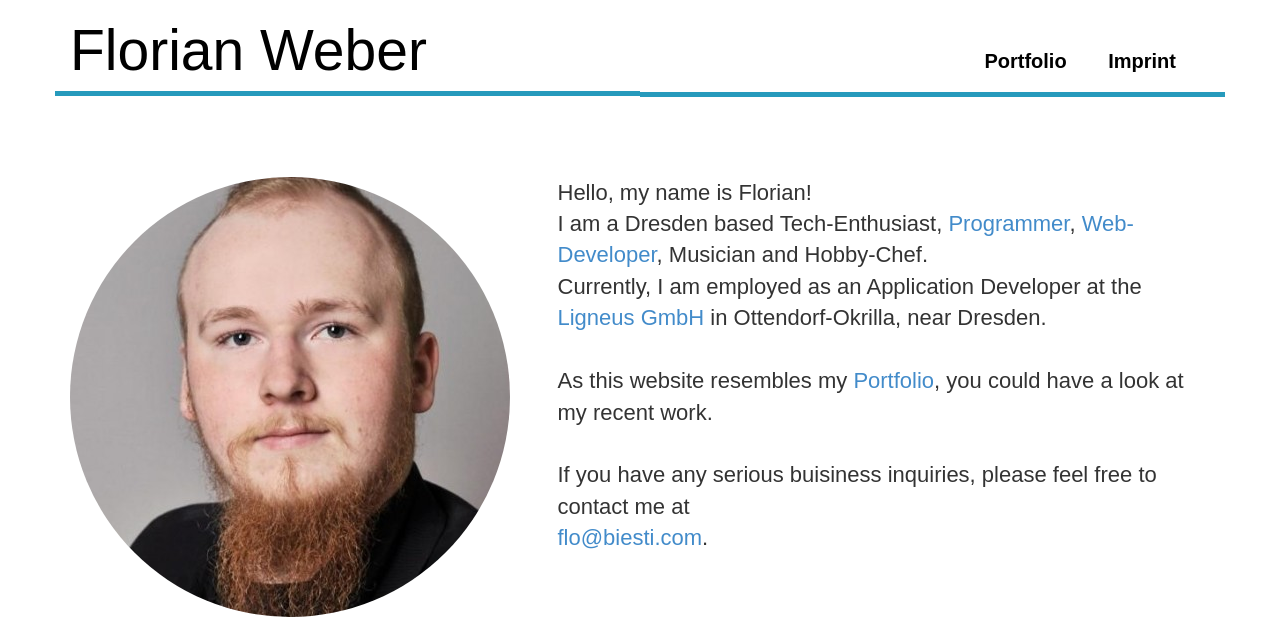
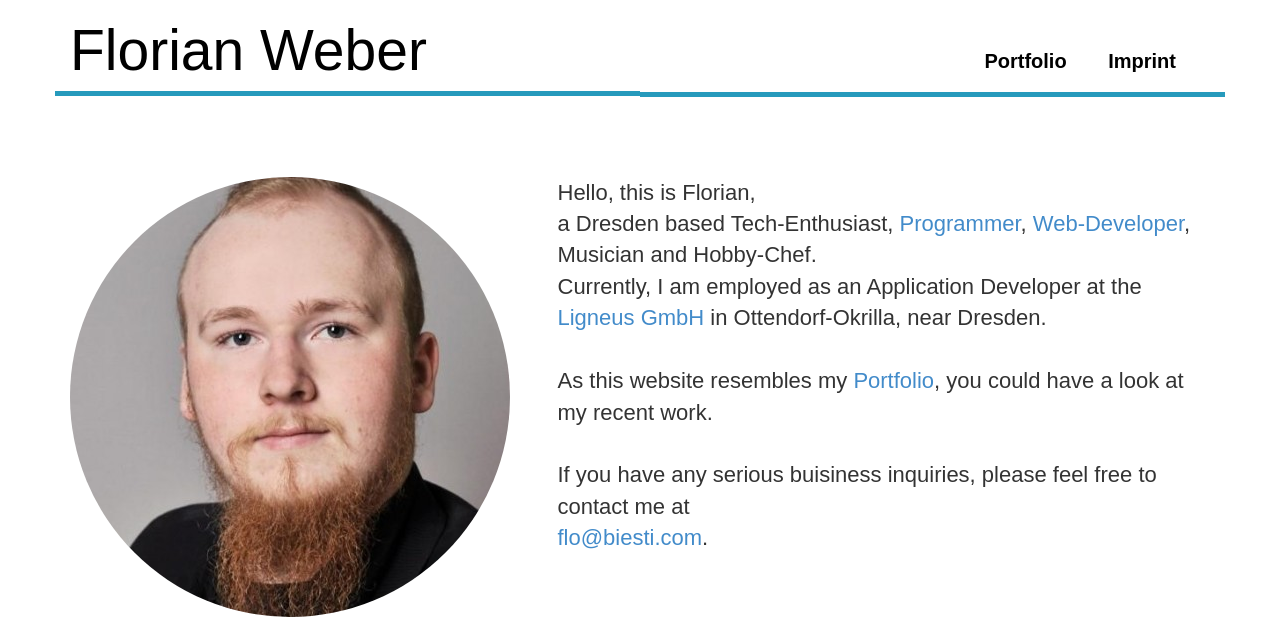
Before and after one commit to fweber-de/biesti.com, a PHP site: template views/index.html.twig in a window 1280 px wide. Shown: the top 621 px of the page. Run offline with PHP 8.4, Linux system fonts and the light colour scheme; the template is opened without the code that fills it, so the values that code supplies are empty; some libraries are stand-ins or nearby versions.

Commit message:
index fix

```diff
--- a/views/index.html.twig
+++ b/views/index.html.twig
@@ -16,8 +16,8 @@
     <div class="col-lg-7 col-md-6">
 
         <div class="intro">
-            Hello, my name is Florian!<br>
-            I am a Dresden based Tech-Enthusiast, <a href="https://github.com/fweber-de" target="_blank">Programmer</a>, <a href="http://weber-elektronik.de" target="_blank">Web-Developer</a>,
+            Hello, this is Florian,<br>
+			a Dresden based Tech-Enthusiast, <a href="https://github.com/fweber-de" target="_blank">Programmer</a>, <a href="http://weber-elektronik.de" target="_blank">Web-Developer</a>,
             Musician and Hobby-Chef.<br>
             Currently, I am employed as an Application Developer at the <a href="http://ligneus.de" target="_blank">Ligneus GmbH</a> in Ottendorf-Okrilla, near Dresden.<br>
             <br>
```
